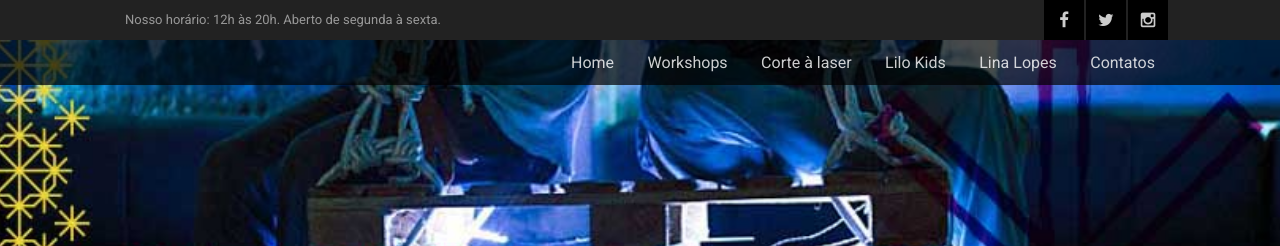
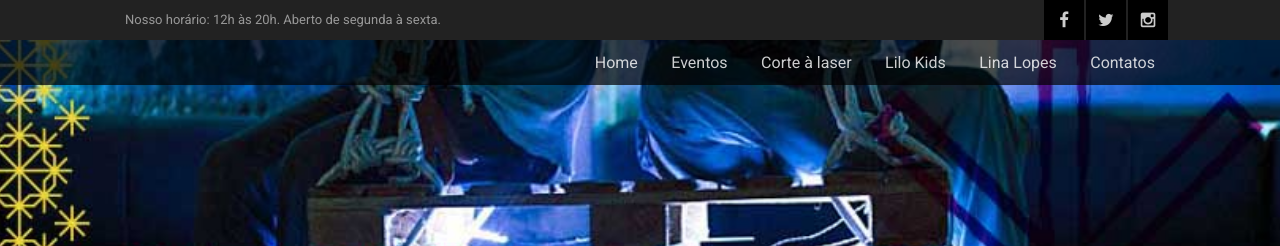
Before and after one commit to linalopes/lilo-site, a Jekyll site: the page built from _pages/home.md, in a window 1280 px wide. Shown: the top 246 px of the page. Built offline with Jekyll 4.4.1, drawn with Linux system fonts in a browser that asks for light colours; some web fonts are replaced.

Commit message:
renames workshops to eventos

```diff
--- a/_includes/site-header.html
+++ b/_includes/site-header.html
@@ -6,7 +6,7 @@
       <nav class="main-navigation dd-menu toggle-menu" role="navigation">
         <ul class="sf-menu">
           <li><a href="index.html">Home</a></li>
-          <li><a href="workshops.html">Workshops</a></li>
+          <li><a href="eventos.html">Eventos</a></li>
           <li><a href="laser.html">Corte à laser</a></li>
           <li><a link href="http://kids.lilo.zone">Lilo Kids</a></li>
           <li><a link href="http://www.linalopes.info">Lina Lopes</a></li>
--- a/_layouts/workshops.html
+++ b/_layouts/eventos.html
@@ -3,7 +3,7 @@
 <head>
 <!-- Basic Page Needs
   ================================================== -->
-<title>Lilo.Zone - Workshops</title>
+<title>Lilo.Zone - Eventos</title>
 {% include meta.html %}
 {% include css.html %}
 
@@ -25,7 +25,7 @@
     {% include site-header.html %}
 
     <div class="hero-area">
-      <div class="page-header parallax" style="background-image:url(/images/header/zone3.jpg)"><div><div><span>Workshops</span></div></div></div>
+      <div class="page-header parallax" style="background-image:url(/images/header/zone3.jpg)"><div><div><span>Eventos</span></div></div></div>
     </div>
 
     <!-- Notive Bar -->
```
Also changed, not shown: _pages/eventos.md (added, +4 -0 lines), _pages/workshops.md (deleted, +0 -4 lines).
